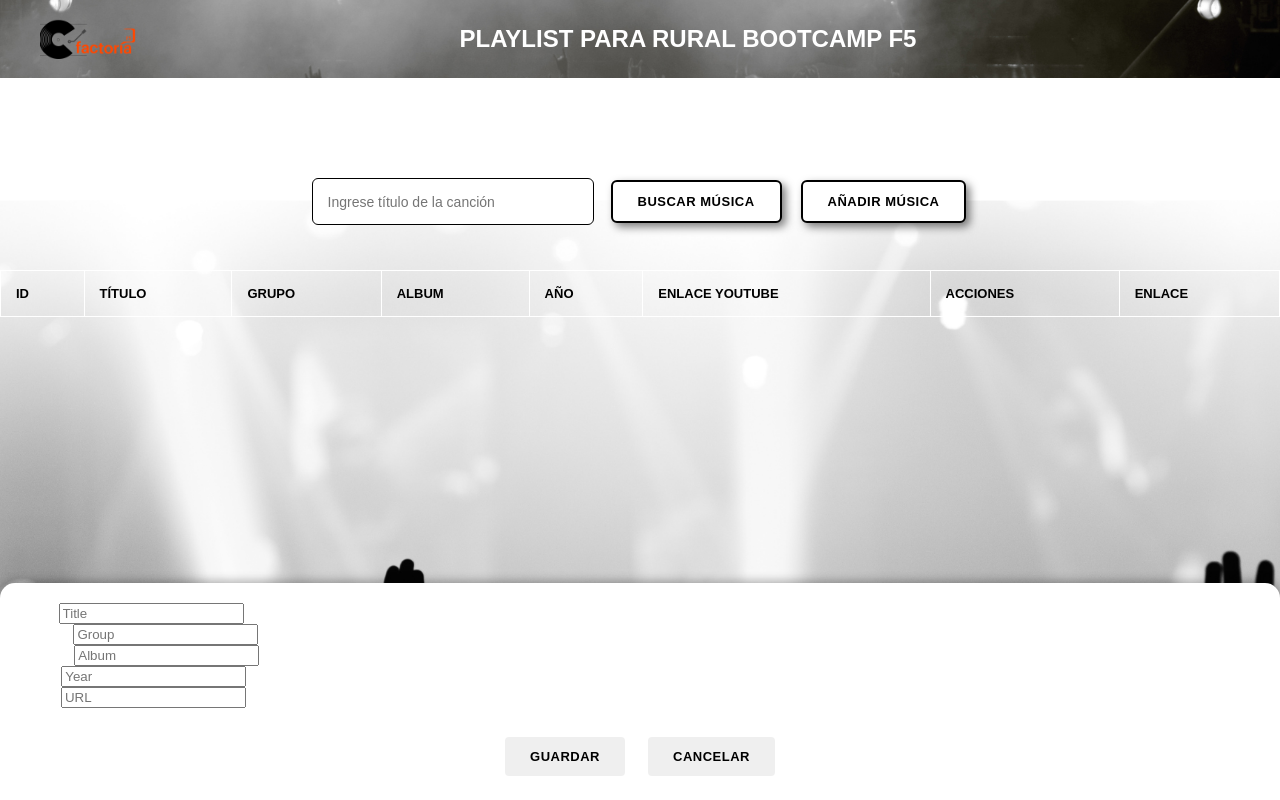
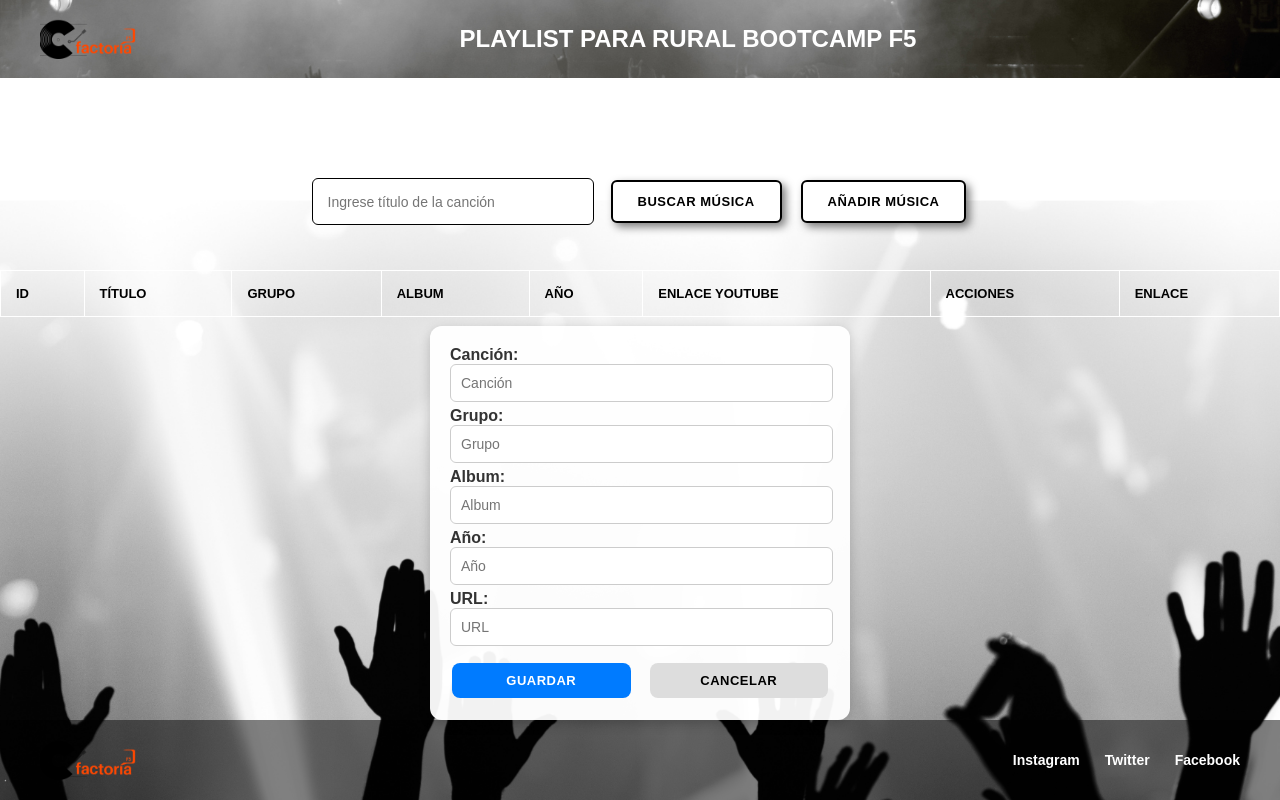
Before and after one commit to sergio-jorquera/Music-crud_app, a website: page index.html in a window 1280 px wide. Both pictures are taken after a click on the button "AÑADIR MÚSICA". Drawn offline with Linux system fonts and the light colour scheme; no server answers.

Commit message:
style form

```diff
--- a/index.html
+++ b/index.html
@@ -42,16 +42,16 @@
         <input type="hidden" id="songId" />
         <div>
             <label for="title">
-                <span>Title:</span>
+                <span>Canción:</span>
 
-                <input id="title" type="text" placeholder="Title"/>
+                <input id="title" type="text" placeholder="Canción"/>
             </label>
         </div>
         <div>
             <label for="group">
-                <span>Group:</span>
+                <span>Grupo:</span>
 
-                <input id="group" type="text" placeholder="Group"/>
+                <input id="group" type="text" placeholder="Grupo"/>
             </label>
         </div>
         <div>
@@ -63,9 +63,9 @@
         </div>
         <div>
             <label for="year">
-                <span>Year:</span>
+                <span>Año:</span>
 
-                <input id="year" type="text" placeholder="Year"/>
+                <input id="year" type="text" placeholder="Año"/>
             </label>
         </div>
         <div>
--- a/style.css
+++ b/style.css
@@ -199,3 +199,99 @@ footer {
 .hidden {
     display: none;
 }
+
+#song-music_form {
+    position: fixed;
+    bottom: 10%;
+    left: 50%;
+    transform: translateX(-50%);
+    background: rgba(255, 255, 255, 0.95);
+    padding: 20px;
+    width: 90%;
+    max-width: 380px;
+    border-radius: 12px;
+    box-shadow: 0px 4px 12px rgba(0, 0, 0, 0.2);
+    z-index: 1000;
+}
+
+#song-music_form label {
+    display: block;
+    font-weight: bold;
+    color: #333;
+    margin-bottom: 5px;
+}
+
+#song-music_form input {
+    width: 95%;
+    padding: 10px;
+    border: 1px solid #ccc;
+    border-radius: 6px;
+    font-size: 14px;
+    background: white;
+    color: black;
+    transition: border-color 0.3s ease;
+}
+
+#song-music_form input:focus {
+    border-color: #007BFF;
+    outline: none;
+}
+
+.form-buttons {
+    display: flex;
+    justify-content: space-between;
+    margin-top: 15px;
+}
+
+.form-buttons button {
+    flex: 1;
+    padding: 10px 12px;
+    border-radius: 8px;
+    font-weight: bold;
+    cursor: pointer;
+    text-transform: uppercase;
+    transition: all 0.3s ease;
+    border: none;
+}
+
+.form-buttons button:first-child {
+    background: #007BFF;
+    color: white;
+}
+
+.form-buttons button:first-child:hover {
+    background: #0056b3;
+}
+
+.form-buttons button:last-child {
+    background: #ddd;
+    color: black;
+}
+
+.form-buttons button:last-child:hover {
+    background: #999;
+}
+
+/* Adaptación responsiva */
+@media (max-width: 768px) {
+    #song-music_form {
+        width: 95%;
+        padding: 15px;
+    }
+
+    .form-buttons {
+        flex-direction: column;
+        gap: 10px;
+    }
+}
+
+@media (max-width: 480px) {
+    body {
+        font-size: 14px;
+    }
+
+    #song-music_form {
+        bottom: 5%;
+        width: 90%;
+    }
+}
```
Also changed, not shown: server/database.json (+37 -5 lines).
